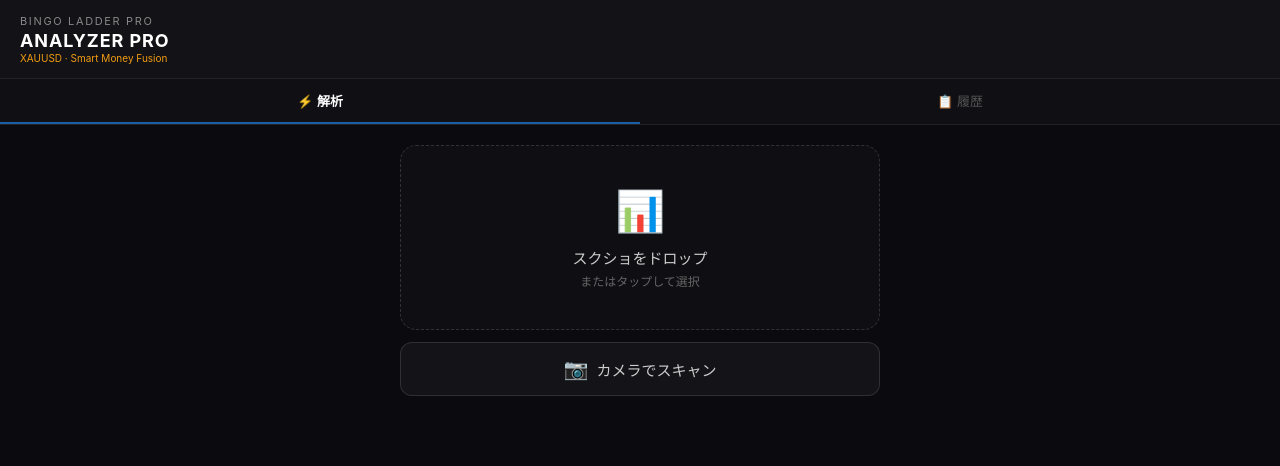
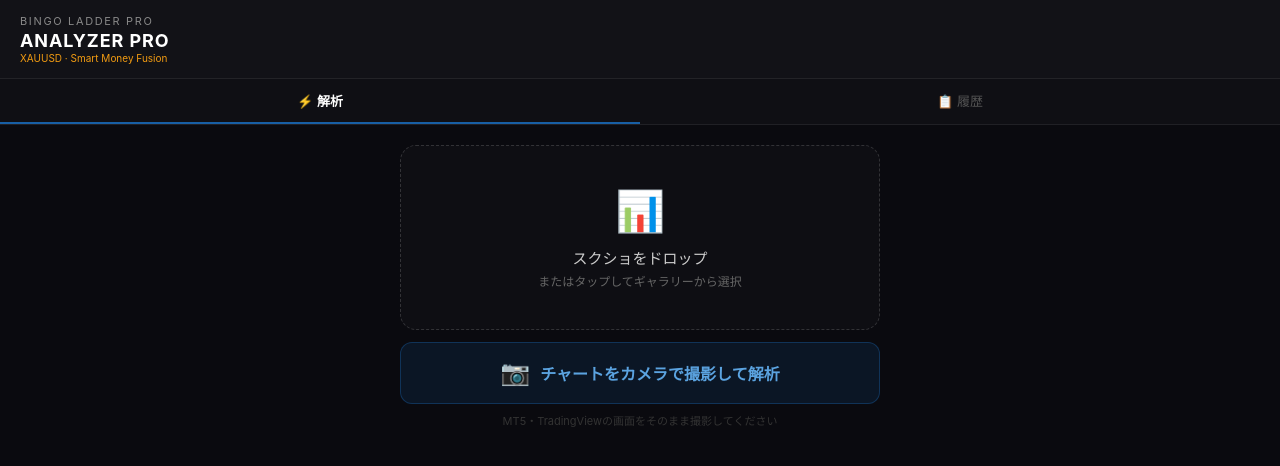
Before and after one commit to highpriestessnyc-lgtm/bingo-analyzer-pro, a Next.js app: page / in a window 1280 px wide. Shown: the top 466 px of the page. Built offline with nearby package versions, Linux system fonts and the light colour scheme.

Commit message:
カメラ撮影ボタンをメインに変更・説明文追加

```diff
--- a/app/page.tsx
+++ b/app/page.tsx
@@ -310,12 +310,26 @@
                   <input ref={fileRef} type="file" accept="image/*" onChange={handleFile} style={{ display: 'none' }} />
                   <div style={{ fontSize: 40, marginBottom: 12 }}>📊</div>
                   <div style={{ fontSize: 15, color: '#ccc', marginBottom: 4 }}>スクショをドロップ</div>
-                  <div style={{ fontSize: 12, color: '#666' }}>またはタップして選択</div>
+                  <div style={{ fontSize: 12, color: '#666' }}>またはタップしてギャラリーから選択</div>
                 </div>
-                <button onClick={() => cameraRef.current?.click()} style={{ width: '100%', padding: '14px', background: 'rgba(255,255,255,0.04)', border: '1px solid rgba(255,255,255,0.12)', borderRadius: 12, color: '#ccc', fontSize: 15, cursor: 'pointer', display: 'flex', alignItems: 'center', justifyContent: 'center', gap: 8 }}>
-                  <span style={{ fontSize: 20 }}>📷</span> カメラでスキャン
+                <button
+                  onClick={() => cameraRef.current?.click()}
+                  style={{
+                    width: '100%', padding: '16px',
+                    background: 'rgba(24,95,165,0.15)',
+                    border: '1px solid rgba(24,95,165,0.4)',
+                    borderRadius: 12, color: '#5ba3e0', fontSize: 16,
+                    fontWeight: 700, cursor: 'pointer',
+                    display: 'flex', alignItems: 'center', justifyContent: 'center', gap: 10,
+                  }}
+                >
+                  <span style={{ fontSize: 24 }}>📷</span>
+                  チャートをカメラで撮影して解析
                 </button>
                 <input ref={cameraRef} type="file" accept="image/*" capture="environment" onChange={handleFile} style={{ display: 'none' }} />
+                <div style={{ textAlign: 'center', fontSize: 11, color: '#333', marginTop: 8 }}>
+                  MT5・TradingViewの画面をそのまま撮影してください
+                </div>
               </>
             )}
 
```
